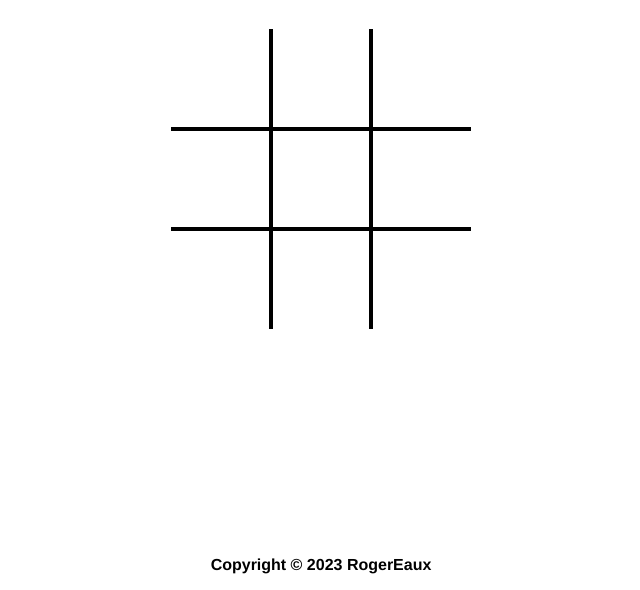
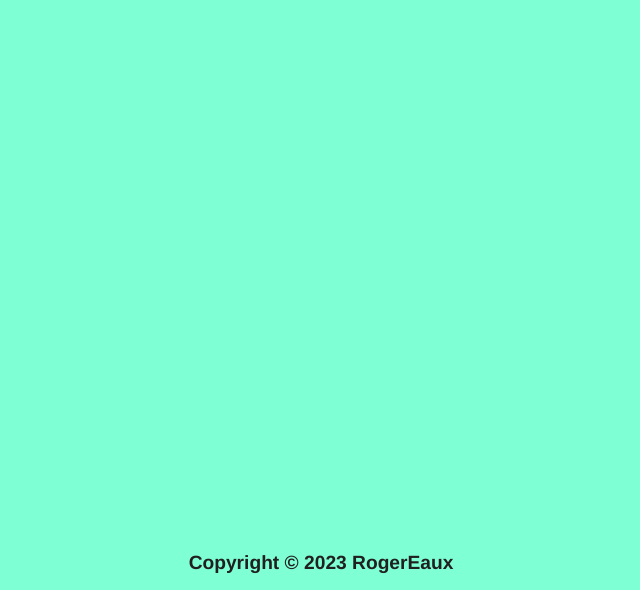
Before and after one commit to RogerEaux/tic-tac-toe, a plain HTML site: page index.html in a window 1280 px wide. Shown: the part 210-800 px from the top of the page, without its empty margins (319-959 px from the left). Drawn offline with Linux system fonts and the light colour scheme.

Commit message:
Add colour and font size styles

```diff
--- a/style.css
+++ b/style.css
@@ -15,10 +15,13 @@
 }
 
 html {
-  --border: 2px solid black;
   --red: #d2042d;
   --blue: #3f00ff;
+  --gray: #202020;
+  --border: 2px solid var(--gray);
   font-family: Gloria, Helvetica, sans-serif;
+  background-color: aquamarine;
+  color: #202020;
 }
 
 body {
@@ -28,15 +31,19 @@ body {
 }
 
 .header {
+  font-size: 1.5rem;
   text-align: center;
   padding: 48px;
 }
 
 .main {
+  visibility: hidden;
   display: flex;
   flex-direction: column;
   flex: 1;
   align-items: center;
+  font-size: 1.2rem;
+  margin-top: 32px;
 }
 
 .board {
@@ -99,6 +106,7 @@ body {
 
 .footer {
   font-family: Helvetica, sans-serif;
+  font-size: 1.2rem;
   text-align: center;
   padding: 16px;
   font-weight: 700;
```
